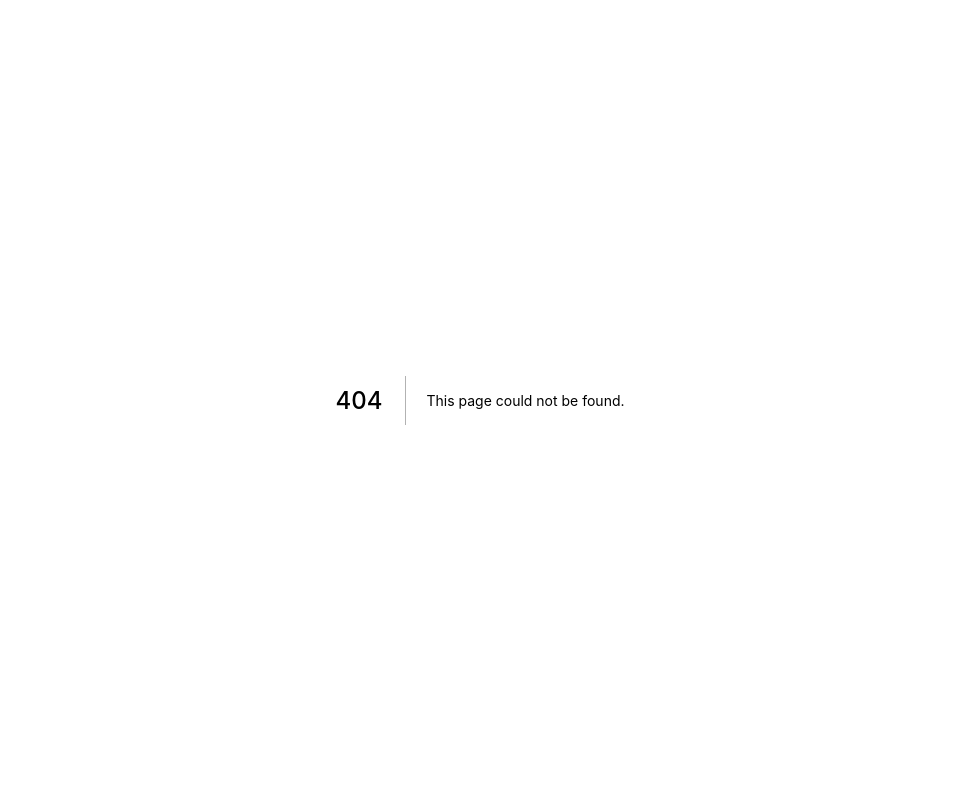
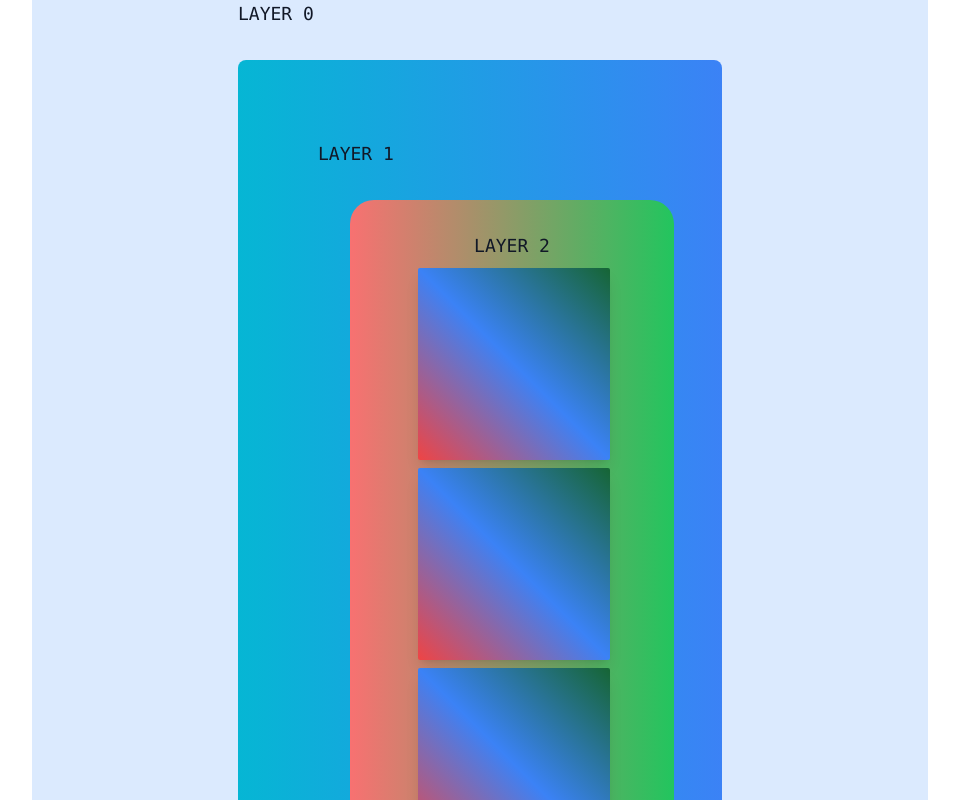
Before and after one commit to ram4git/skia-test-ui, a Next.js app: page /gradient in a window 1280 px wide. Before the commit this address had no page. Shown: the whole page, without its empty margins (160-1119 px from the left). Built offline with nearby package versions, Linux system fonts and the light colour scheme.

Commit message:
added gradient page

```diff
--- /dev/null
+++ b/pages/gradient.js
@@ -0,0 +1,33 @@
+import Head from 'next/head'
+
+export default function Gradient() {
+  return (
+    <>
+      <Head>
+        <title>Sonet</title>
+        <meta name="description" content="sonet demo UI" />
+        <link rel="icon" href="/favicon.ico" />
+      </Head>
+
+          <main className='h-screen w-screen max-w-4xl mx-auto grid justify-center items-center bg-blue-100 overflow-hidden'>
+              <p className='font-mono text-lg text-gray-900 uppercase'>Layer 0</p>
+              <div className='p-20 rounded-lg my-8 bg-gradient-to-r from-cyan-500 to-blue-500'>
+                                <p className='font-mono text-lg text-gray-900 uppercase'>Layer 1</p>
+
+                  <div className='w-full max-w-3xl bg-gradient-to-r from-red-400 to-green-500 p-8 m-8 rounded-3xl grid place-items-center space-x-1 space-y-2'>
+                                    <p className='font-mono text-lg text-gray-900 uppercase'>Layer 2</p>
+
+                    <div className='w-48 h-48 shadow-lg rounded-sm  bg-gradient-to-tr from-red-500 via-blue-500 to-green-800'></div>
+                    <div className='w-48 h-48 shadow-lg rounded-sm  bg-gradient-to-tr from-red-500 via-blue-500 to-green-800'></div>
+                    <div className='w-48 h-48 shadow-lg rounded-sm  bg-gradient-to-tr from-red-500 via-blue-500 to-green-800'></div>
+                  </div>
+                <div className='w-full max-w-3xl bg-gradient-to-r from-red-400 to-green-500 p-8 m-8 rounded-3xl grid place-items-center space-x-1 space-y-2'>
+                    <div className='w-48 h-48 shadow-lg rounded-sm  bg-gradient-to-tr from-red-500 via-blue-500 to-green-800'></div>
+                    <div className='w-48 h-48 shadow-lg rounded-sm  bg-gradient-to-tr from-red-500 via-blue-500 to-green-800'></div>
+                    <div className='w-48 h-48 shadow-lg rounded-sm  bg-gradient-to-tr from-red-500 via-blue-500 to-green-800'></div>
+                  </div>
+            </div>
+        </main>
+    </>
+  )
+}
```
